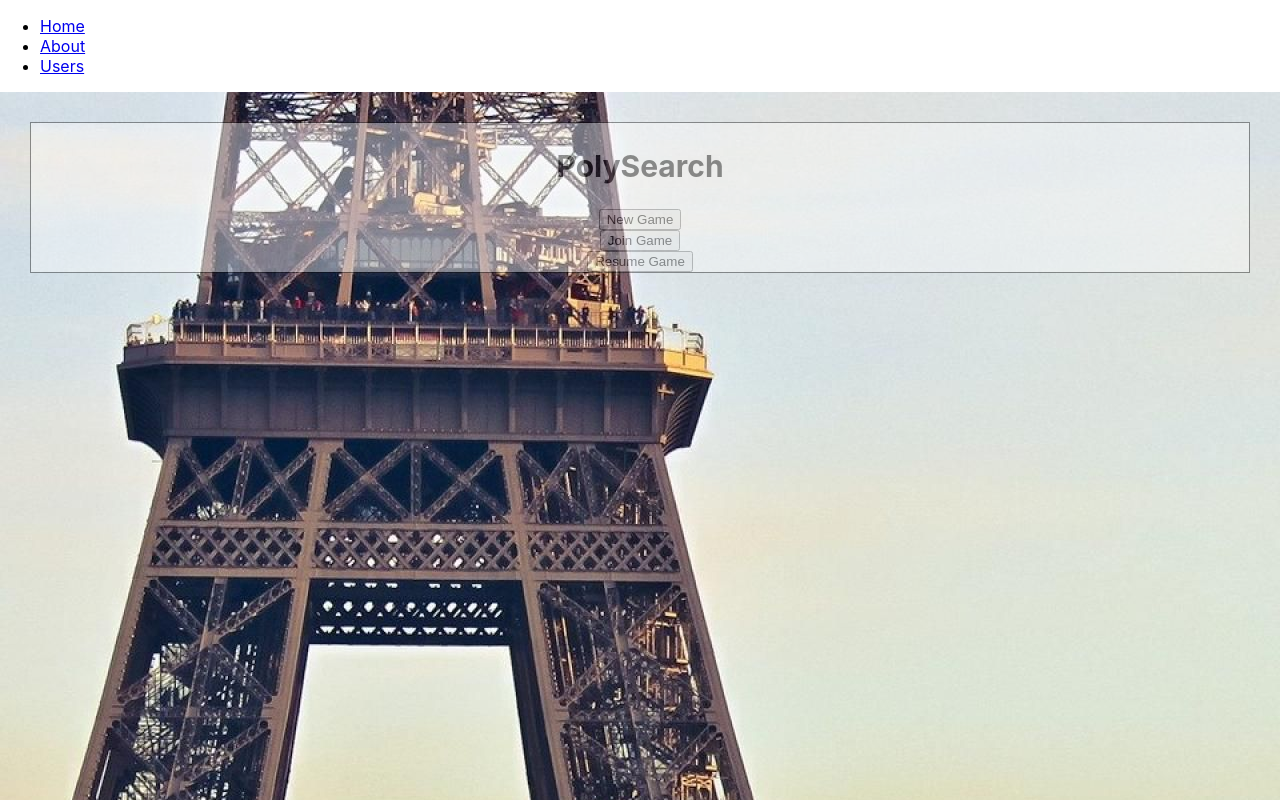
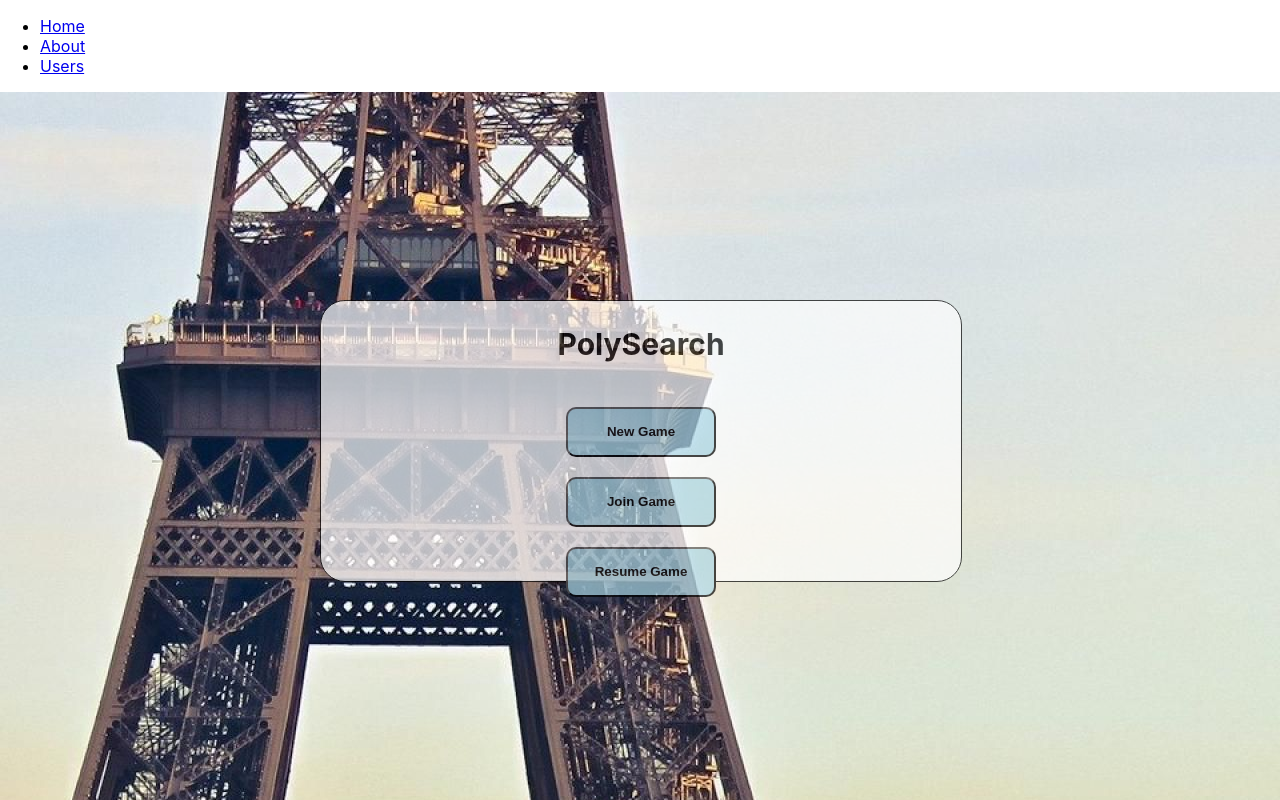
Before and after one commit to jgoncalvesjr/polysearch, a React (Create React App) app in the folder client/: page / in a window 1280 px wide. Built offline with nearby package versions, Linux system fonts and the light colour scheme.

Commit message:
Improved Styling

```diff
--- a/client/src/App.js
+++ b/client/src/App.js
@@ -48,7 +48,7 @@ export default function App() {
 function Home() {
   return (
    <main className="main-page" id="main-page-id">
-     <div className="transparent-box">
+     <div className="transparent-box" id="main-box">
 
        <h2 id="main-page-title">PolySearch</h2>
         <div className="game-buttons-div">
--- a/client/src/App.scss
+++ b/client/src/App.scss
@@ -48,7 +48,13 @@
 
 .game-buttons {
   display: block;
-
+  margin-top:20px;
+  width: 150px;
+  height: 50px;
+  border-radius: 10px;
+  background-color: lightblue;
+  color: black;
+  font-weight: bold;
 }
 
 #main-page-id {
@@ -58,18 +64,34 @@
   position: fixed;
   height: 100%;
   width: 100%;
-
 }
 
+/*
 .main-page .transparent-box {
   margin: 30px;
   background-color: #ffffff;
   border: 1px solid black;
   opacity: 0.4;
 }
+*/
+
+
+#main-box {
+  position: absolute;
+  top: 50%;
+  left: 50%;
+  height: 35%;
+  width: 50%;
+  margin: -15% 0 0 -25%;
+  border-radius: 25px;
+  background-color: #ffffff;
+  border: 1px solid black;
+  opacity: 0.7;
+}
 
 #main-page-title{
   font-weight: bold;
   font-size: 30px;
   color: black;
+
 }
```
